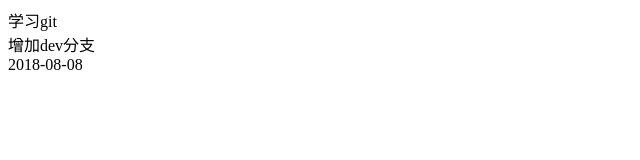
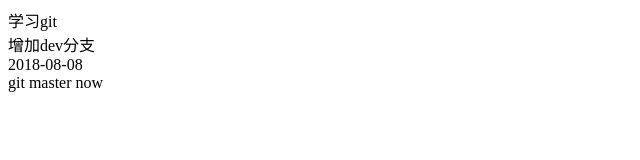
Before and after one commit to richness/vue-demo, a plain HTML site: page src/index.html in a window 1280 px wide. Shown: the full height of the page, 0-640 px from the left. Drawn offline with Linux system fonts and the light colour scheme.

Commit message:
git master

```diff
--- a/src/index.html
+++ b/src/index.html
@@ -10,5 +10,6 @@
   <div>学习git</div>
   <div>增加dev分支</div>
   <div>2018-08-08</div>
+  <div>git master now</div>
 </body>
 </html>
```
